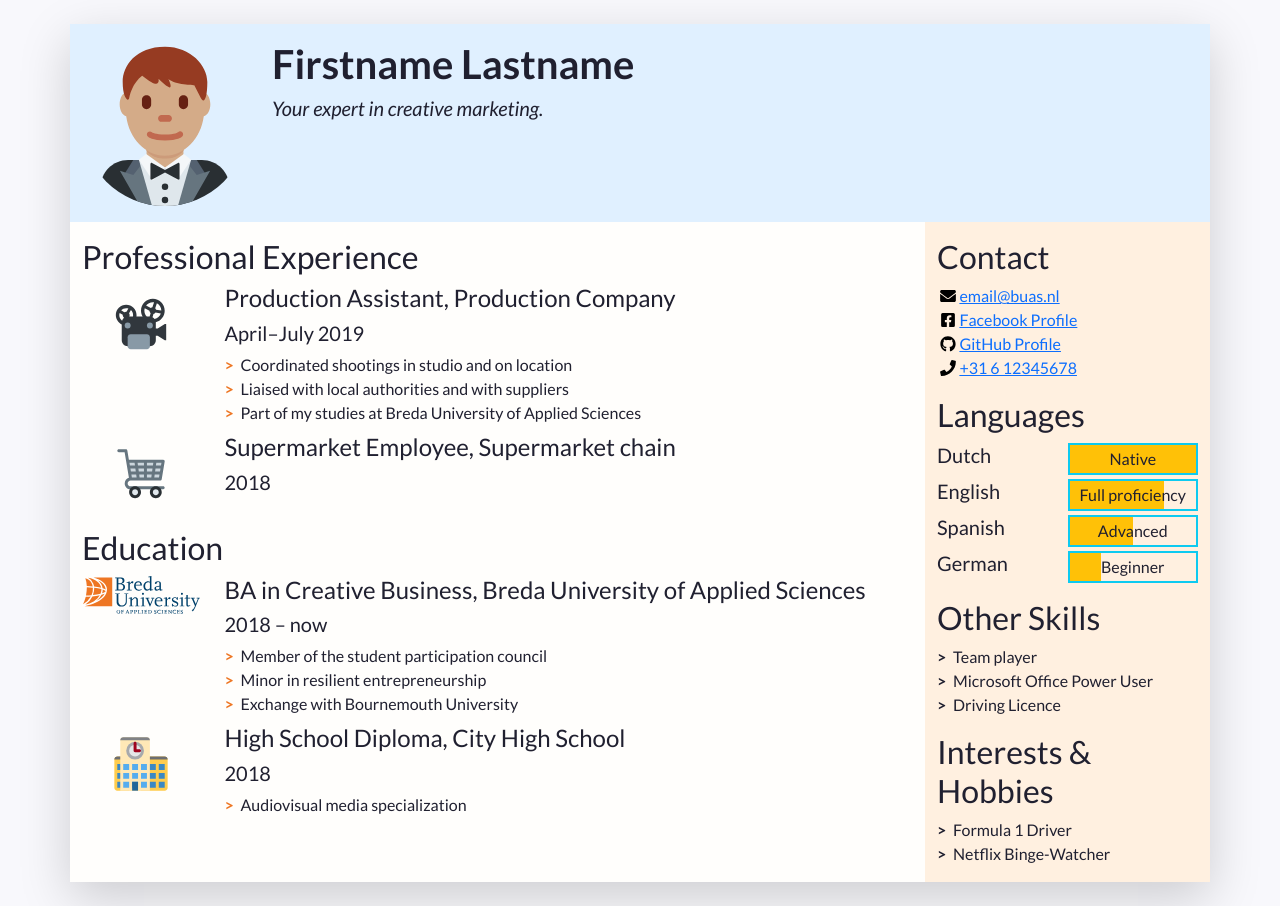
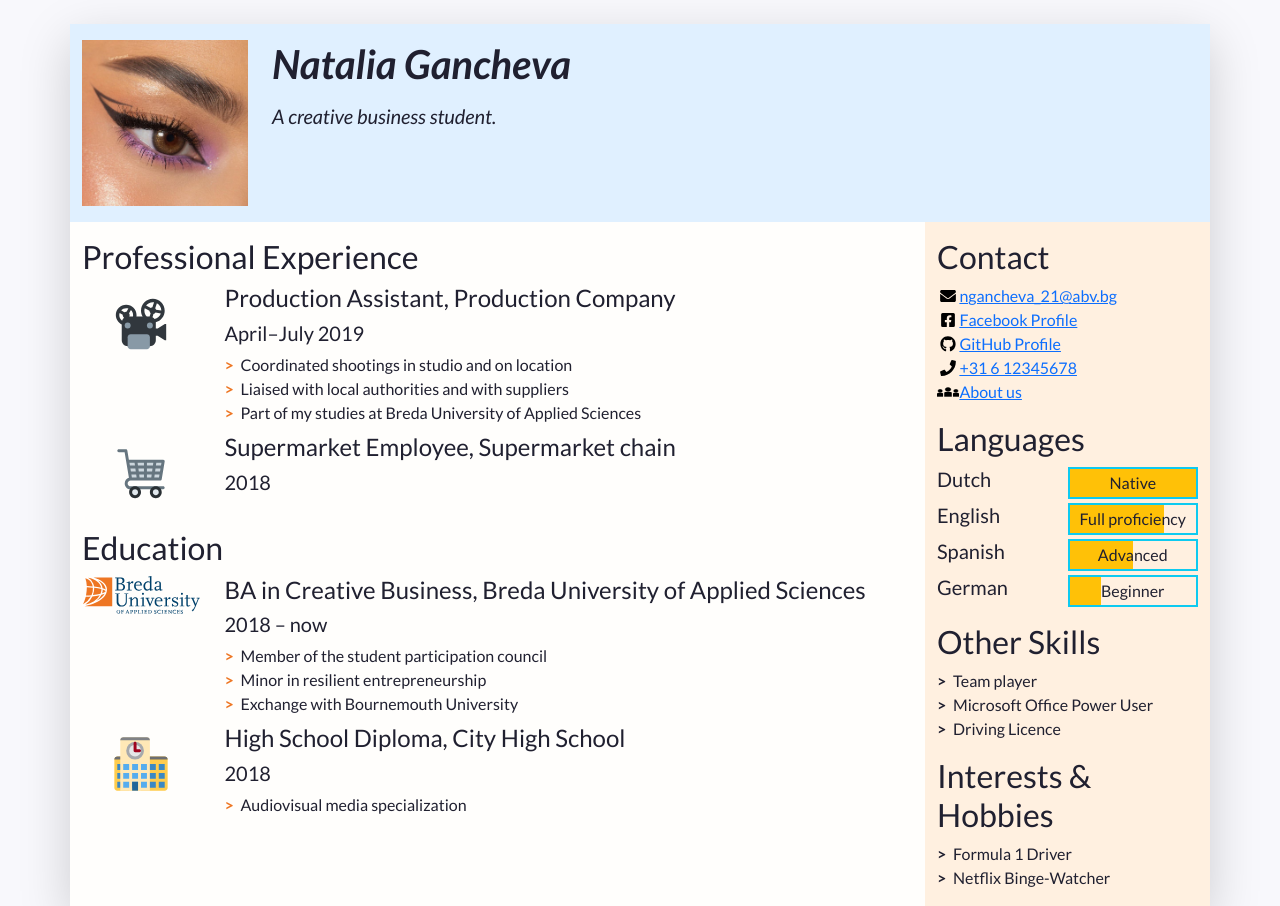
Before and after one commit to Natalie-Gancheva/Natalia-CV, a plain HTML site: page index.html in a window 1280 px wide. Shown: the top 906 px of the page. Drawn offline with nearby package versions, Linux system fonts and the light colour scheme.

Commit message:
CV-natalia_tutorial

```diff
--- a/css/styles.css
+++ b/css/styles.css
@@ -49,3 +49,7 @@ body {
 	height: 1em;
 	flex-basis: 1.4em;
 }
+.circle {
+}
+.purple {
+}
--- a/index.html
+++ b/index.html
@@ -48,14 +48,18 @@
             "w-100" makes sure the image takes the full width of the column it's in
             "rounded-circle" cuts a circle around the image
           -->
-          <img class="w-100 rounded-circle my-3" src="images/portrait.svg" alt="Portrait of Firstname Lastname" width="160">
+          <img class="w-100 circle my-3" src="5825D221-A96F-4103-BEEE-6061A859EE97.jpeg" alt="Portrait of Firstname Lastname" width="750">
         </div>
         <!--
           A container to wrap around your name and tagline. Full-width at small size, then columns of increasing size.
         -->
         <div class="col-12 col-sm-8 col-md-9 col-lg-10 my-3 header-content">
-          <h1 class="fw-bolder">Firstname Lastname</h1>
-          <h5 class="fst-italic tagline">Your expert in creative marketing.</h5>
+          <blockquote>
+            <blockquote>
+              <h1 class="fw-bolder"><em><strong>Natalia Gancheva</strong></em></h1>
+            </blockquote>
+          </blockquote>
+<h5 class="fst-italic tagline">A creative business student.&nbsp; &nbsp;&nbsp;</h5>
         </div>
       </header>
 
@@ -175,12 +179,12 @@
               Be careful and only put channels through which you really want to be contacted.
               If your phone number is your personal one, you may want to remove it!
             -->
-            <ul class="contact-list list-unstyled">
+        <ul class="contact-list list-unstyled">
               <li class="contact-item">
                 <a class="d-flex align-items-center" href="mailto:email@buas.nl" target="_blank">
                   <img class="contact-icon" src="images/icons/envelope.svg" alt="Email">
-                  email@buas.nl
-                </a>
+                ngancheva_21@abv.bg
+              </a>
               </li>
               <li class="contact-item">
                 <a class="d-flex align-items-center" href="https://facebook.com/" target="_blank">
@@ -200,8 +204,12 @@
                   +31 6 12345678
                 </a>
               </li>
-            </ul>
-          </section>
+             <li class="contact-item">
+                <a class="d-flex align-items-center" href="about us.html" target="_self">
+                  <img src="about-us.png" alt="About us" class="contact-icon">
+					About us
+                </a>
+              </li>
 
           <!-- End of contact details, moving on to languages -->
 
@@ -242,7 +250,7 @@
                 </div>
               </li>
             </ul>
-          </section>
+        </section>
 
           <!-- End of contact details, moving on to other skills -->
 
```
Also changed, not shown: about us.html (added, +17 -0 lines), 5825D221-A96F-4103-BEEE-6061A859EE97.jpeg (added), about-us.png (added).
